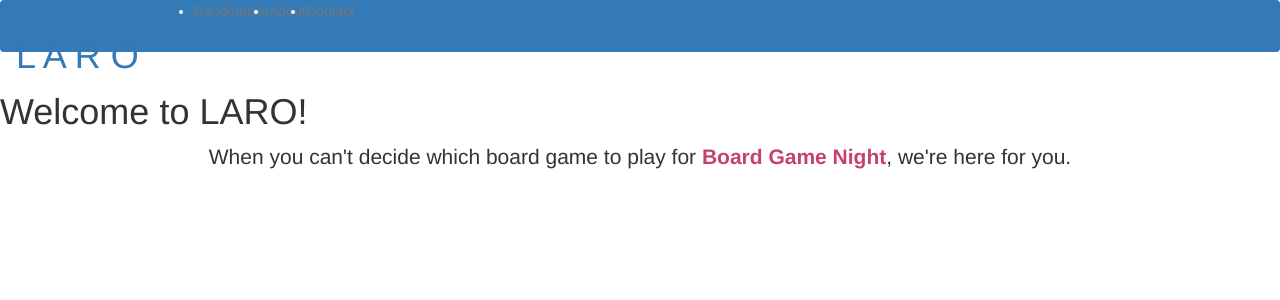
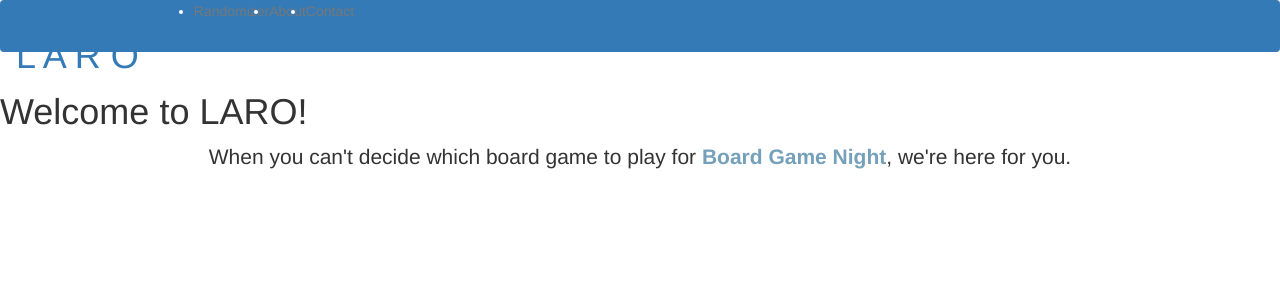
Before and after one commit to madieberrei/LAROapp, an Angular app: page / in a window 1280 px wide. Shown: the top 300 px of the page. Built offline with nearby package versions, Linux system fonts and the light colour scheme.

Commit message:
SASS variable color change

```diff
--- a/src/app/landing/landing.component.html
+++ b/src/app/landing/landing.component.html
@@ -2,5 +2,5 @@
 <h1>Welcome to LARO!</h1>
 
 <p class="lead text-center">
-    When you can't decide which board game to play for <strong><span class="pinkmaroon">Board Game Night</span></strong>, we're here for you.
+    When you can't decide which board game to play for <span class="duskbluebold">Board Game Night</span>, we're here for you.
 </p>
--- a/src/app/landing/landing.component.scss
+++ b/src/app/landing/landing.component.scss
@@ -1,4 +1,5 @@
-$pinkmaroon: #c74170;
-.pinkmaroon {
-    color: $pinkmaroon;
+$duskyblue: #75a0b9;
+.duskbluebold {
+    color: $duskyblue;
+    font-weight: bold;
 }
```
